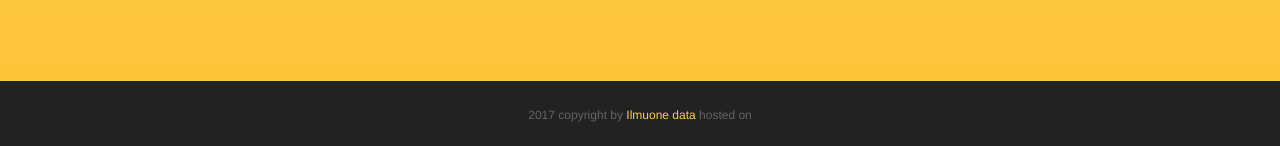
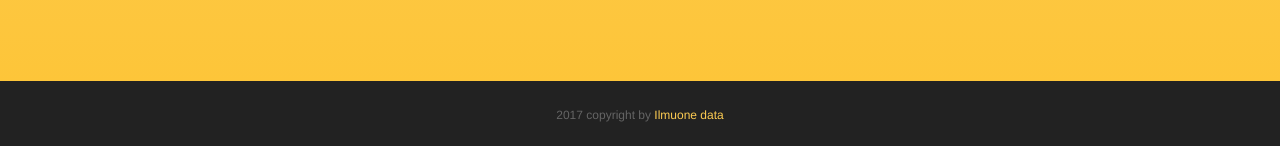
Before and after one commit to charlest7/adanamanya.github.io, a Jekyll site: the page built from blog.html, in a window 1280 px wide and 900 px high, scrolled down 2805 px. Shown: the part 751-897 px from the top of the window. Built offline with Jekyll 4.4.1, drawn with Linux system fonts in a browser that asks for light colours; nearby versions of some CDN libraries; some web fonts are replaced.

Commit message:
Update contact.html

```diff
--- a/_includes/contact.html
+++ b/_includes/contact.html
@@ -24,7 +24,7 @@
 </section>
 <footer>
     <div class="container">
-        <p>2017 copyright by <a target="_blank" rel="nofollow" href="https://www.linkedin.com/company-beta/10523781/">Ilmuone data</a> hosted on <a target="_blank" rel="nofollow" href="https://github.com>Github</a>. All Rights Reserved.</p>
+        <p>2017 copyright by <a target="_blank" rel="nofollow" href="https://www.linkedin.com/company-beta/10523781/">Ilmuone data</a></p>
 
     </div>
 </footer>
```
